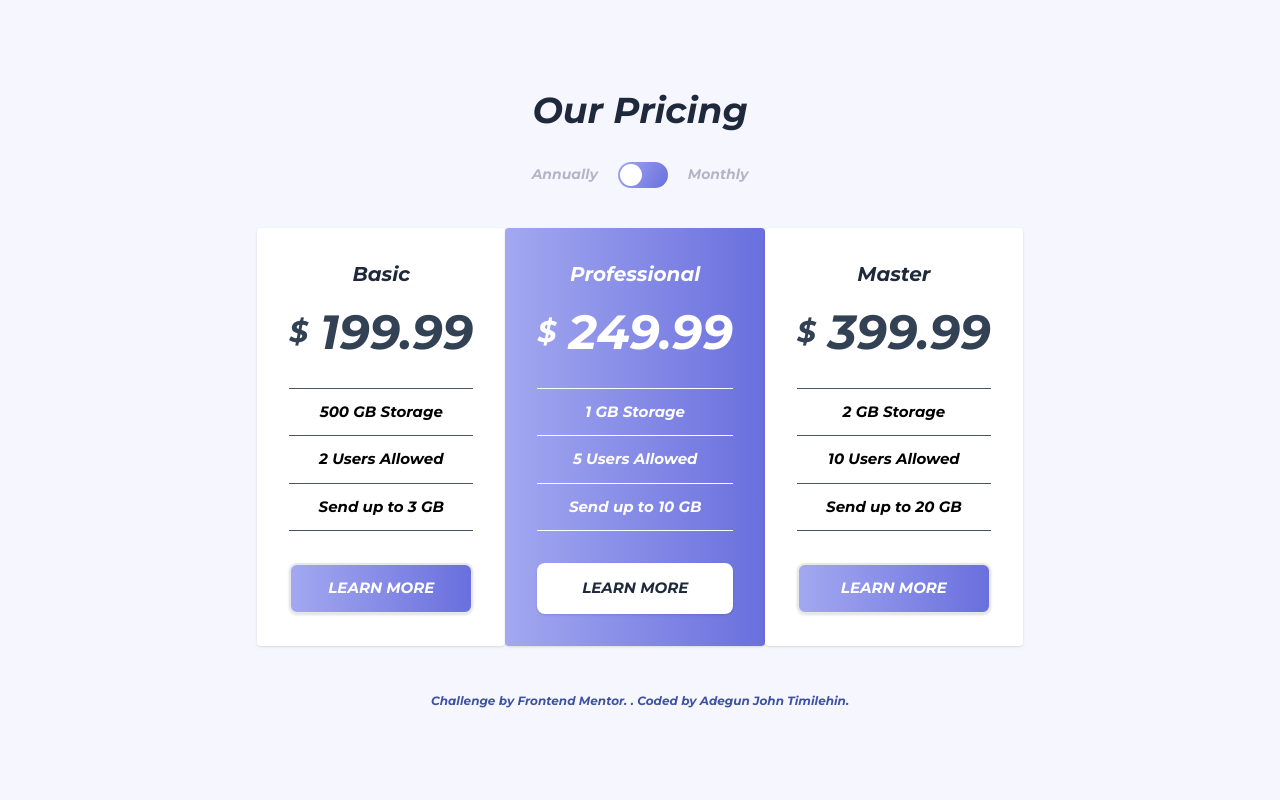
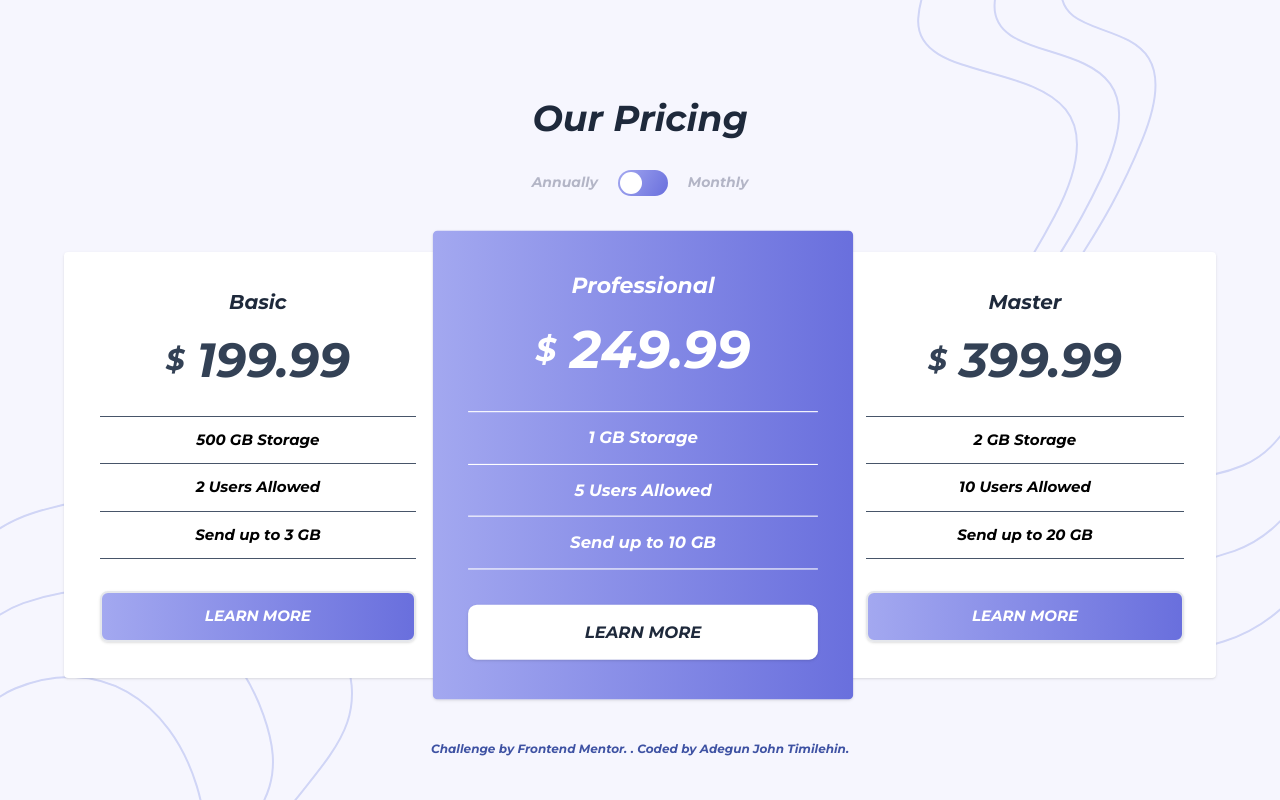
Before and after one commit to johnadegun6/price-component-with-toggle-review, a React (Create React App) app: page / in a window 1280 px wide. Built offline with nearby package versions, Linux system fonts and the light colour scheme.

Commit message:
general update

```diff
--- a/src/App.js
+++ b/src/App.js
@@ -1,13 +1,18 @@
 import {useState} from "react"
+import bgBottom from '../src/images/bg-bottom.svg'
+import bgTop from '../src/images/bg-top.svg'
 
 function App() {
   const [annually, setAnnually] = useState(false)
 
   return (
     <>
+    <div className=" absolute top-0 right-0 -z-10">
+      <img src={bgTop} alt="" className="w-full max-w-full"/>
+    </div>
       <section className="p-5 lg:flex lg:flex-col items-center justify-center lg:h-screen ">
-        <h1 className=" text-center text-slate-800 mb-8 text-4xl ">Our Pricing</h1>
-        <div class="toggle lg:mb-10">
+        <h1 className=" text-center text-slate-800 mb-8 text-4xl pt-16 ">Our Pricing</h1>
+        <div class="toggle lg:mb-10 pb-4">
           <label class="name" >Annually</label>
           <input
           type="checkbox"
@@ -21,8 +26,12 @@ function App() {
           </label>
           <label class="name" >Monthly</label>
         </div>
-        <div className=" flex flex-wrap flex-row justify-center gap-0 text-center max-w-6xl mx-auto lg-gap-0 lg-flex-row rounded-md lg:w-full lg:flex-nowrap ">
-          <article className=" p-8 rounded bg-white shadow ">
+
+        <div className="md:mb-4 flex flex-wrap flex-row justify-center gap-0 text-center max-w-6xl mx-auto lg-gap-0 lg-flex-row rounded-md lg:w-full lg:flex-nowrap ">
+
+
+          {/* LEFT CARD */}
+          <article className="p-9 rounded bg-white shadow lg:w-full ">
             <h2 className=" text-slate-800 text-xl mb-5 ">Basic</h2>
 
             {annually && (
@@ -43,8 +52,9 @@ function App() {
           </article>
 
 
-          <article className="linear-gradient p-8 rounded shadow ">   {/* lg:scale-80 */}
-            <h2 className=" text-xl mb-5 text-white ">Professional</h2>
+           {/* CENTER CARD */}
+          <article className=" linear-gradient p-8 rounded shadow lg:w-full lg:scale-110 ">
+            <h2 className=" text-xl mb-5 mt-1 text-white ">Professional</h2>
 
             {annually && (
             <h3 className=" flex items-center text-5xl justify-center  text-white">
@@ -64,8 +74,10 @@ function App() {
           </article>
 
 
-          <article className=" p-8 bg-white rounded shadow ">
-            <h2 className=" text-slate-800 text-xl mb-5 ">Master</h2>
+
+           {/* RIGHT CARD */}
+          <article className=" p-8 bg-white rounded shadow lg:w-full ">
+            <h2 className=" text-slate-800 text-xl mt-1 mb-5 ">Master</h2>
 
             {annually && (
             <h3 className=" flex items-center text-slate-700 text-5xl justify-center">
@@ -78,17 +90,15 @@ function App() {
 
             <ul className=" flex justify-center flex-col my-8">
               <li className=" border-t py-3 border-slate-600  ">2 GB Storage</li>
-              <li className=" border-t py-3 border-slate-600  "> 10 Users Allowed</li>
+              <li className=" border-t py-3 border-slate-600  ">10 Users Allowed</li>
               <li className=" border-y py-3 border-b border-slate-600  ">Send up to 20 GB</li>
             </ul>
             <button className=" linear-gradient btn text-white  py-3 w-full rounded-lg shadow uppercase cursor-pointer hover:border-2 border-2">Learn More</button>
           </article>
-
-
         </div>
 
         <br />
-        <div class="attribution">
+        <div class="attribution pb-2">
           Challenge by {""}
           <a href="https://www.frontendmentor.io?ref=challenge"
             target="_blank"
@@ -99,6 +109,9 @@ function App() {
           . Coded by <a href="#"  target="_blank" rel='noreferrer'>Adegun John Timilehin</a>.
         </div>
       </section>
+    <div className=" absolute left-0 bottom-0 -z-10 ">
+      <img src={bgBottom} alt="" className=" w-full max-w-full"/>
+    </div>
     </>
   );
 }
```
